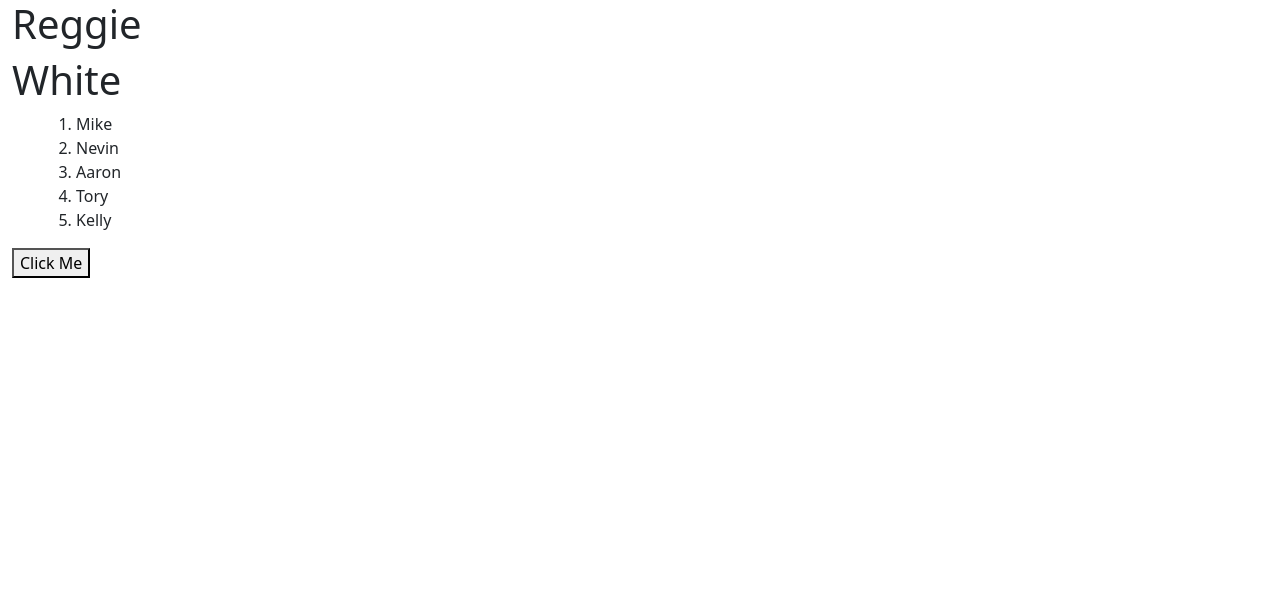
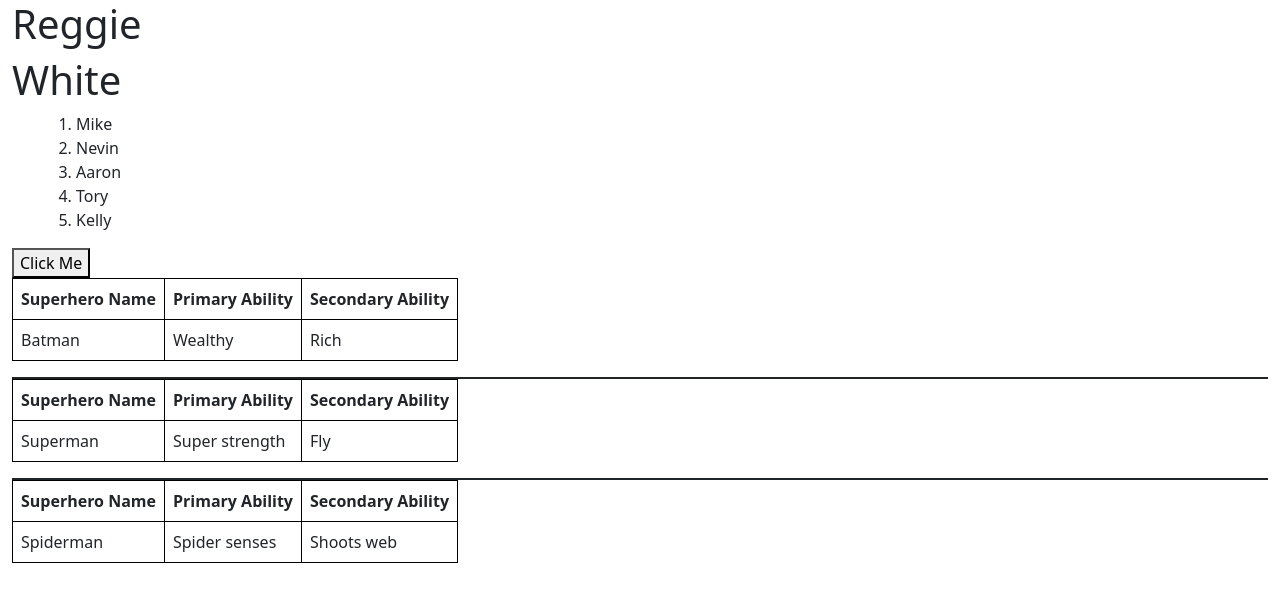
Before and after one commit to KevinVillegasDev/ReactWorkSheet, a React (Create React App) app: page / in a window 1280 px wide. Shown: the top 602 px of the page. Built offline with nearby package versions, Linux system fonts and the light colour scheme.

Commit message:
Created superhero table component and styled table.

```diff
--- a/src/components/App.css
+++ b/src/components/App.css
@@ -10,3 +10,7 @@
     -ms-transform: translate(-50%, -50%);
     transform: translate(-50%, -50%);
 }
+
+.row-spacer {
+    margin-bottom: 2em;
+}
--- a/src/components/App.jsx
+++ b/src/components/App.jsx
@@ -3,6 +3,7 @@ import './App.css'
 import DisplayName from './DisplayName/DisplayName';
 import NamesList from './NamesList/NamesList';
 import AlertUser from './AlertUser/AlertUser';
+import SuperheroTable from './SuperheroTable/SuperheroTable';
 
 class App extends Component {
     constructor(props){
@@ -11,7 +12,27 @@ class App extends Component {
             firstName: 'Reggie',
             lastName: 'White',
             nameIndex: 0,
-            names: ['Mike', 'Nevin', 'Aaron', 'Tory', 'Kelly']
+            names: ['Mike', 'Nevin', 'Aaron', 'Tory', 'Kelly'],
+            superheroes: [
+                {
+                    superheroId: 1,
+                    name: 'Batman',
+                    primaryAbility: 'Wealthy',
+                    secondaryAbility: 'Rich'
+                },
+                {
+                    superheroId: 2,
+                    name: 'Superman',
+                    primaryAbility: 'Super strength',
+                    secondaryAbility: 'Fly'
+                },
+                {
+                    superheroId: 3,
+                    name: 'Spiderman',
+                    primaryAbility: 'Spider senses',
+                    secondaryAbility: 'Shoots web'
+                }
+            ]
         };
     }
 
@@ -31,6 +52,7 @@ class App extends Component {
                     <NamesList displayNameList={this.state.names}/>
                 </ol>
                 <AlertUser alert={this.AlertTheUser}/>
+                <SuperheroTable superTable={this.state.superheroes}/>
             </div>
 
         )
--- /dev/null
+++ b/src/components/SuperheroTable/SuperheroTable.css
@@ -0,0 +1,8 @@
+.table {
+    width: 100%;
+    border-collapse: collapse;
+}
+
+.td, .th, .td {
+    border:  1px solid black;
+}
--- /dev/null
+++ b/src/components/SuperheroTable/SuperheroTable.jsx
@@ -0,0 +1,27 @@
+import React from 'react';
+import './SuperheroTable.css';
+
+const SuperheroTable = (props) => {
+    return (
+        <div>
+            <table className="table">
+                    {props.superTable.map(superheroes => (
+                        <p key={superheroes.superheroId}>
+                    <tr>
+                        <th className = "th">Superhero Name</th>
+                        <th className = "th">Primary Ability</th>
+                        <th className = "th">Secondary Ability</th>
+                    </tr>
+                <tr>
+                    <td className="td"> {superheroes.name} </td>
+                    <td className="td"> {superheroes.primaryAbility} </td>
+                    <td className="td"> {superheroes.secondaryAbility} </td>
+                    </tr>
+                    </p>
+                    ))}
+            </table>
+        </div>
+     );
+}
+
+export default SuperheroTable;
```
